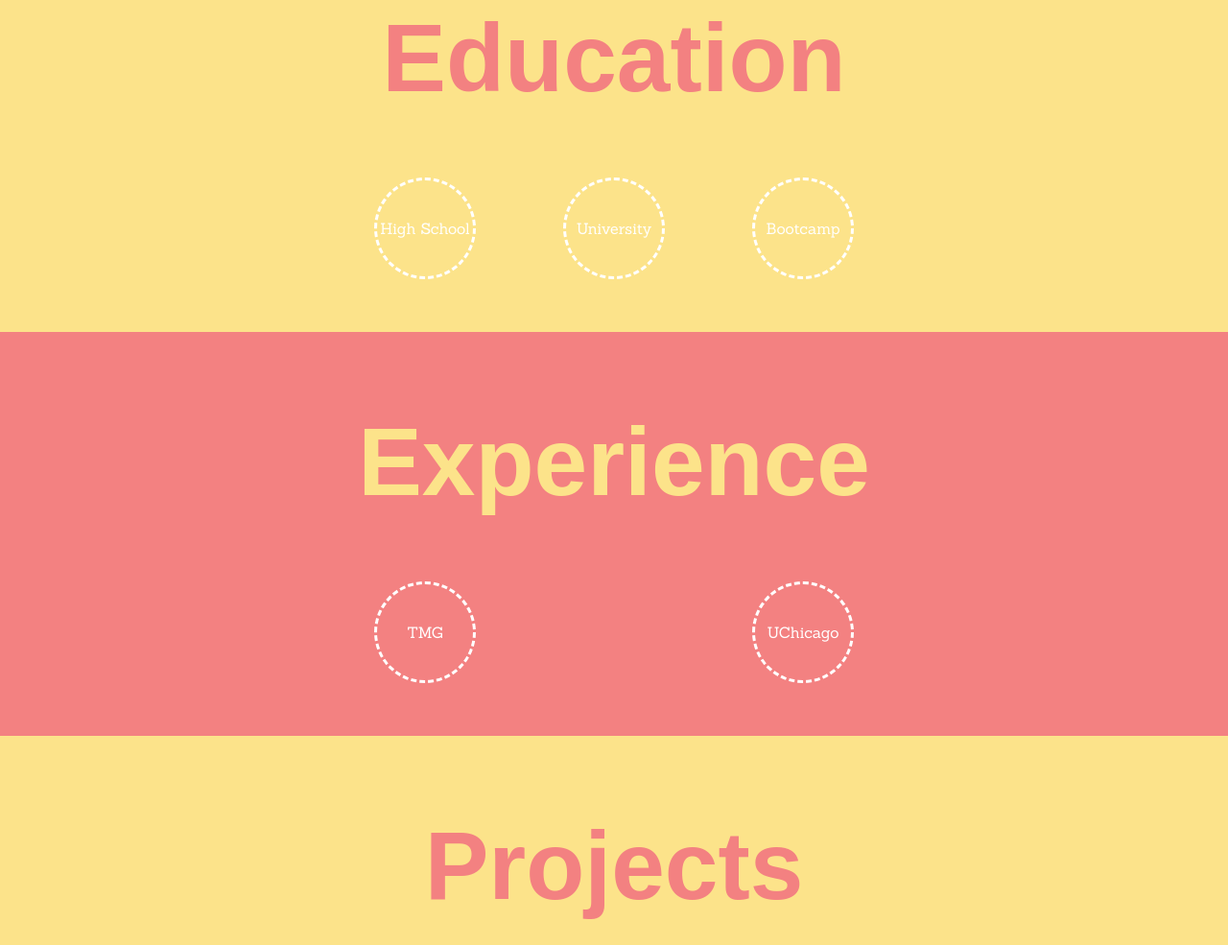
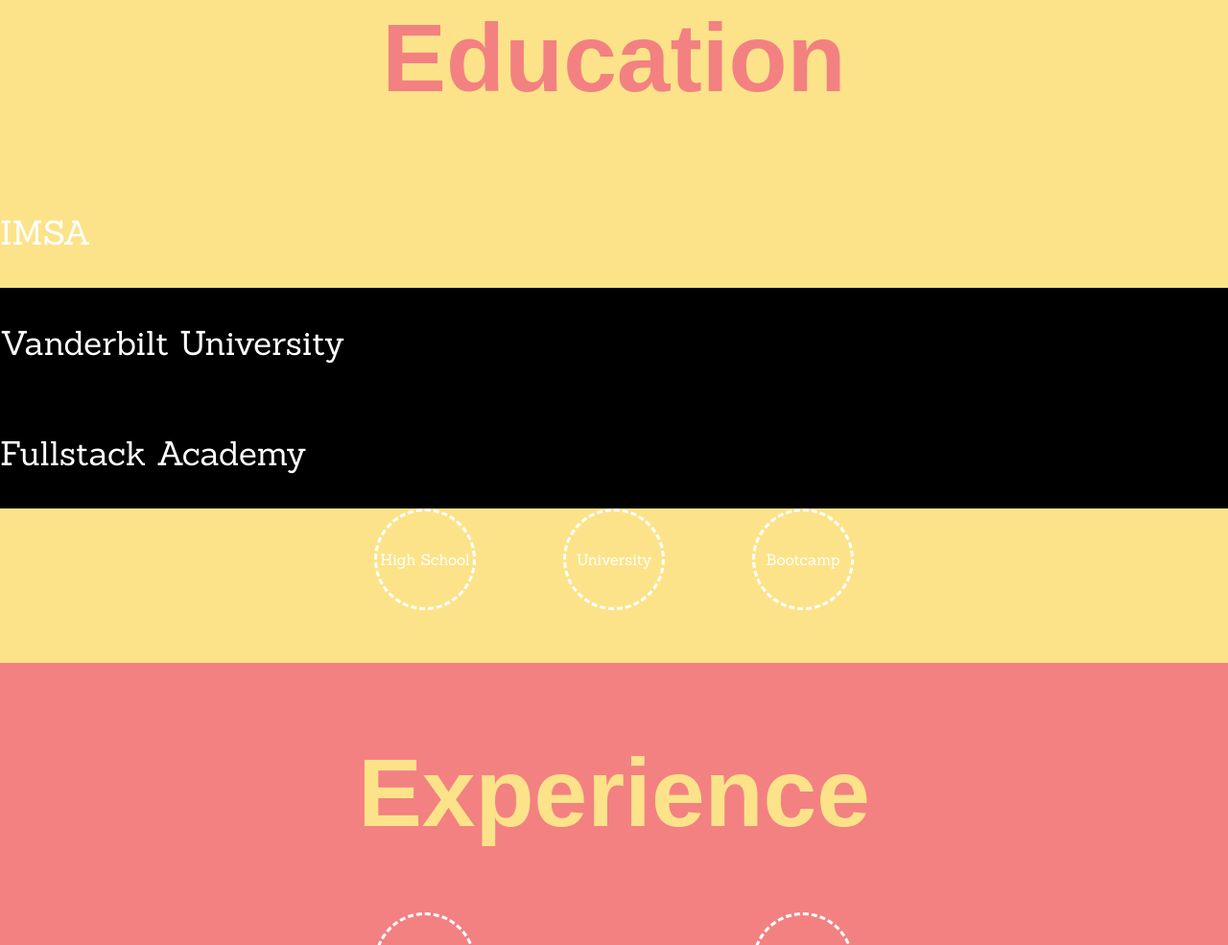
Before and after one commit to CamdenKo/camdenko.github.io---deprecated, a plain HTML site: page landingPage.html in a window 1280 px wide. Shown: the part 1004-1989 px from the top of the page at 96% size. Drawn offline with nearby package versions, Linux system fonts and the light colour scheme; a web font is replaced by a local one.

```diff
--- a/landingPage.html
+++ b/landingPage.html
@@ -24,8 +24,16 @@
   </div>
   <div class = 'backgroundP' id = 'education'>
     <h1 class = 'center'>Education</h1>
-    <div class = 'textContainer'>
-      <p id = 'bio'>
+    <div class = 'sideScrollParent'>
+      <div id = 'edu1' class = 'active' class = 'sideScrollChild' >
+        <p id = 'bio'>IMSA</p>
+      </div>
+      <div id = 'edu2' class = 'sideScrollChild'>
+        <p id = 'bio'>Vanderbilt University</p>
+      </div>
+      <div id = 'edu3' class = 'sideScrollChild'>
+        <p id = 'bio'>Fullstack Academy</p>
+      </div>
     </div>
     <div class = 'flexContain'>
       <div class = 'circle'><div class = 'circleT'>High School</div></div>
--- a/list.css
+++ b/list.css
@@ -31,3 +31,16 @@
   top: 40%;
   width: 100%;
 }
+
+.sideScrollParent{
+  overflow: hidden;
+  float: left;
+  width: 100%;
+}
+
+.sideScrollChild{
+  position: relative;
+  width: 100%;
+  background: black;
+  float: left;
+}
```
